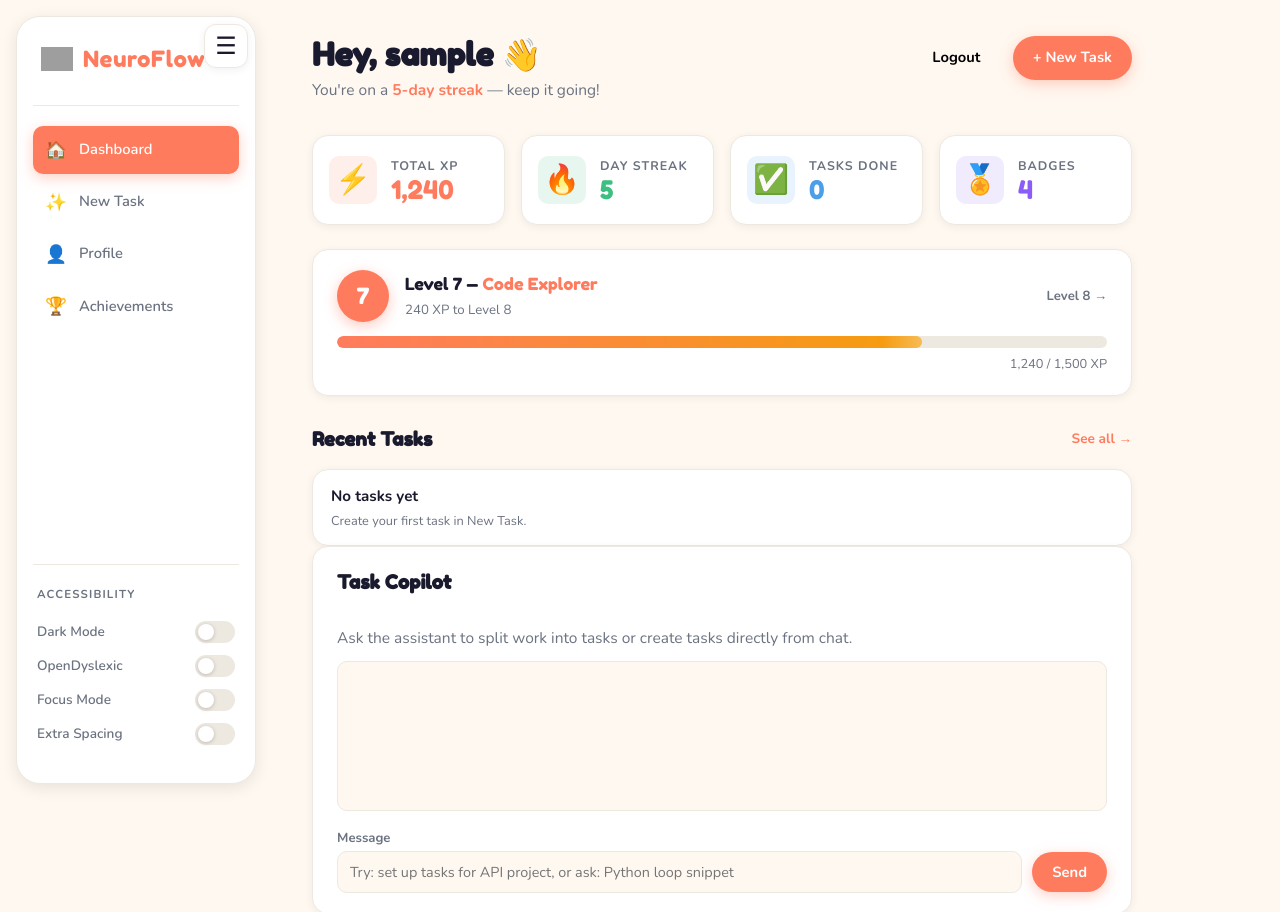
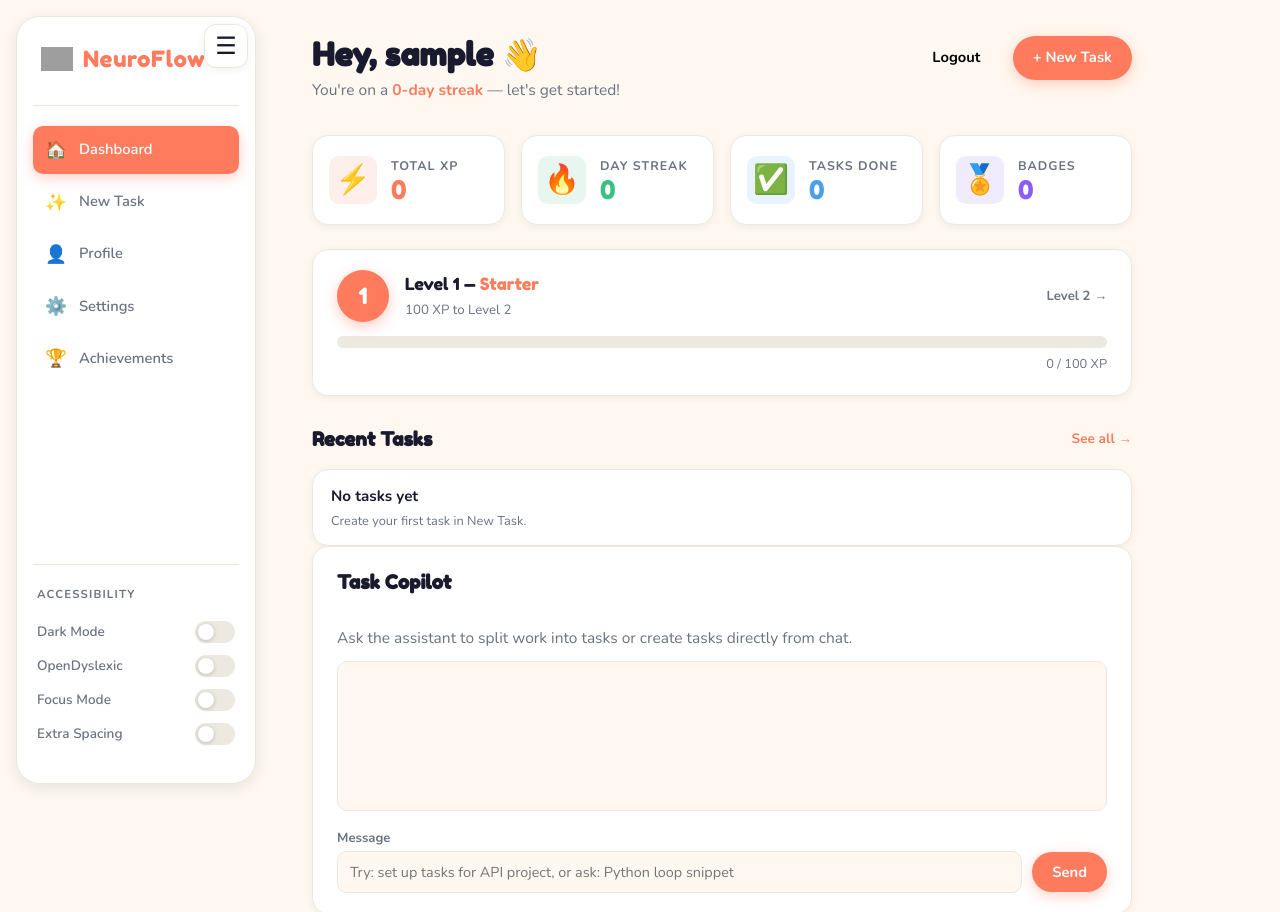
Before and after one commit to MiTsErRobot1943/NeuroFlow, a Flask app: page / in a window 1280 px wide. Shown: the top 912 px of the page. Run offline with Flask 3, Linux system fonts and the light colour scheme; the visitor is signed in with stand-in values (Sample User, id 1); data comes from the database, SQL or seed files in the repository; data that the repository does not hold is empty; some libraries are stand-ins or nearby versions; grey boxes are pictures that could not be loaded.

Commit message:
Add settings screen with accessibility preferences and theme options

```diff
--- a/Template/Dashboard.html
+++ b/Template/Dashboard.html
@@ -12,7 +12,7 @@
   <link rel="stylesheet" href="{{ url_for('static', filename='css/style.css') }}" />
   <meta name="csrf-token" content="{{ csrf_token }}" />
 </head>
-<body>
+<body data-accessibility-defaults="{{ accessibility_defaults_json|e }}">
 
   <button
     id="sidebar-toggle"
@@ -54,6 +54,12 @@
         <a href="#screen-profile" class="nav-link" data-screen="profile">
           <span class="nav-icon">👤</span>
           <span class="nav-label">Profile</span>
+        </a>
+      </li>
+      <li>
+        <a href="#screen-settings" class="nav-link" data-screen="settings">
+          <span class="nav-icon">⚙️</span>
+          <span class="nav-label">Settings</span>
         </a>
       </li>
       <li>
@@ -103,7 +109,7 @@
       <header class="page-header">
         <div>
           <h1 class="page-title">Hey, {{ username|e }} 👋</h1>
-          <p class="page-subtitle">You're on a <strong>5-day streak</strong> — keep it going!</p>
+          <p class="page-subtitle">You're on a <strong>0-day streak</strong> — let's get started!</p>
         </div>
         <div class="header-actions">
           <form method="post" action="{{ url_for('logout') }}" style="display:inline-block;margin-right:0.5rem;">
@@ -121,7 +127,7 @@
           <div class="stat-card__icon" aria-hidden="true">⚡</div>
           <div class="stat-card__body">
             <p class="stat-card__label">Total XP</p>
-            <p class="stat-card__value" id="stat-xp">1,240</p>
+            <p class="stat-card__value" id="stat-xp">0</p>
           </div>
         </article>
 
@@ -129,7 +135,7 @@
           <div class="stat-card__icon" aria-hidden="true">🔥</div>
           <div class="stat-card__body">
             <p class="stat-card__label">Day Streak</p>
-            <p class="stat-card__value" id="stat-streak">5</p>
+            <p class="stat-card__value" id="stat-streak">0</p>
           </div>
         </article>
 
@@ -137,7 +143,7 @@
           <div class="stat-card__icon" aria-hidden="true">✅</div>
           <div class="stat-card__body">
             <p class="stat-card__label">Tasks Done</p>
-            <p class="stat-card__value" id="stat-tasks">18</p>
+            <p class="stat-card__value" id="stat-tasks">0</p>
           </div>
         </article>
 
@@ -145,7 +151,7 @@
           <div class="stat-card__icon" aria-hidden="true">🏅</div>
           <div class="stat-card__body">
             <p class="stat-card__label">Badges</p>
-            <p class="stat-card__value" id="stat-badges">4</p>
+            <p class="stat-card__value" id="stat-badges">0</p>
           </div>
         </article>
 
@@ -154,19 +160,19 @@
       <!-- Level Progress -->
       <div class="level-card">
         <div class="level-card__header">
-          <div class="level-badge" aria-label="Current level: 7">
-            <span class="level-badge__num">7</span>
+          <div class="level-badge" aria-label="Current level: 1">
+            <span class="level-badge__num">1</span>
           </div>
           <div class="level-card__info">
-            <p class="level-card__title">Level 7 — <span class="level-card__rank">Code Explorer</span></p>
-            <p class="level-card__sub">240 XP to Level 8</p>
+            <p class="level-card__title">Level 1 — <span class="level-card__rank">Starter</span></p>
+            <p class="level-card__sub">100 XP to Level 2</p>
           </div>
-          <div class="level-card__next" aria-hidden="true">Level 8 →</div>
+          <div class="level-card__next" aria-hidden="true">Level 2 →</div>
         </div>
-        <div class="progress-track" role="progressbar" aria-valuenow="76" aria-valuemin="0" aria-valuemax="100" aria-label="Level progress: 76%">
-          <div class="progress-fill" id="level-progress" style="--progress: 76%"></div>
+        <div class="progress-track" role="progressbar" aria-valuenow="0" aria-valuemin="0" aria-valuemax="100" aria-label="Level progress: 0%">
+          <div class="progress-fill" id="level-progress" style="--progress: 0%"></div>
         </div>
-        <p class="progress-label">1,240 / 1,500 XP</p>
+        <p class="progress-label">0 / 100 XP</p>
       </div>
 
       <!-- Recent Tasks -->
@@ -422,6 +428,62 @@
       </div>
     </section>
 
+    <section class="screen" id="screen-settings" aria-label="Settings" hidden>
+      <header class="page-header">
+        <div>
+          <h1 class="page-title">Settings</h1>
+          <p class="page-subtitle">Manage app preferences, accessibility defaults, and account options.</p>
+        </div>
+      </header>
+
+      <div class="task-builder-grid">
+        <section class="level-card task-builder-card" aria-labelledby="settings-preferences-heading">
+          <h2 id="settings-preferences-heading" class="section-title">Display Preferences</h2>
+          <form class="task-form" autocomplete="off">
+            <label for="settings-theme-select" class="task-form__label">Theme</label>
+            <select id="settings-theme-select" class="task-input">
+              <option value="light">Light</option>
+              <option value="dark">Dark</option>
+            </select>
+
+            <label class="task-checkbox-label" for="settings-sidebar-collapsed">
+              <input id="settings-sidebar-collapsed" type="checkbox" />
+              <span>Collapse sidebar by default</span>
+            </label>
+          </form>
+        </section>
+
+        <section class="level-card task-builder-card" aria-labelledby="settings-accessibility-heading">
+          <h2 id="settings-accessibility-heading" class="section-title">Accessibility Defaults</h2>
+          <form class="task-form" autocomplete="off">
+            <label class="task-checkbox-label" for="settings-dyslexic">
+              <input id="settings-dyslexic" type="checkbox" />
+              <span>Enable OpenDyslexic font</span>
+            </label>
+
+            <label class="task-checkbox-label" for="settings-focus">
+              <input id="settings-focus" type="checkbox" />
+              <span>Enable focus mode</span>
+            </label>
+
+            <label class="task-checkbox-label" for="settings-spacing">
+              <input id="settings-spacing" type="checkbox" />
+              <span>Enable extra spacing</span>
+            </label>
+          </form>
+        </section>
+      </div>
+
+      <section class="level-card" aria-labelledby="settings-actions-heading">
+        <div class="tasks-section__header">
+          <h2 id="settings-actions-heading" class="section-title">Quick Actions</h2>
+        </div>
+        <p class="page-subtitle">Reset local preferences for this browser session if needed.</p>
+        <button id="settings-reset-preferences" type="button" class="btn">Reset Preferences</button>
+        <p id="settings-status" class="level-card__sub" aria-live="polite"></p>
+      </section>
+    </section>
+
     <section class="screen" id="screen-achievements" aria-label="Achievements" hidden>
       <header class="page-header">
         <div>
--- a/Template/js/APP.js
+++ b/Template/js/APP.js
@@ -100,11 +100,19 @@ document.addEventListener('DOMContentLoaded', () => {
     dashboard: document.getElementById('screen-dashboard'),
     tasks: document.getElementById('screen-tasks'),
     profile: document.getElementById('screen-profile'),
+    settings: document.getElementById('screen-settings'),
     achievements: document.getElementById('screen-achievements')
   };
 
   const sidebarToggle = document.getElementById('sidebar-toggle');
   const savedSidebarCollapsed = localStorage.getItem('nf-sidebar-collapsed') === 'true';
+  const settingsThemeSelect = document.getElementById('settings-theme-select');
+  const settingsSidebarCollapsed = document.getElementById('settings-sidebar-collapsed');
+  const settingsDyslexic = document.getElementById('settings-dyslexic');
+  const settingsFocus = document.getElementById('settings-focus');
+  const settingsSpacing = document.getElementById('settings-spacing');
+  const settingsResetPreferencesBtn = document.getElementById('settings-reset-preferences');
+  const settingsStatus = document.getElementById('settings-status');
 
   function setSidebarCollapsed(collapsed) {
     document.body.classList.toggle('sidebar-collapsed', collapsed);
@@ -113,6 +121,48 @@ document.addEventListener('DOMContentLoaded', () => {
       const expanded = !collapsed;
       sidebarToggle.setAttribute('aria-expanded', String(expanded));
       sidebarToggle.setAttribute('aria-label', expanded ? 'Close navigation menu' : 'Open navigation menu');
+    }
+  }
+
+  function setDarkThemeEnabled(enabled) {
+    const darkEnabled = Boolean(enabled);
+    html.setAttribute('data-theme', darkEnabled ? 'dark' : 'light');
+    localStorage.setItem('nf-theme', darkEnabled ? 'dark' : 'light');
+
+    const darkToggle = document.getElementById('toggle-dark');
+    if (darkToggle) {
+      darkToggle.setAttribute('aria-checked', String(darkEnabled));
+    }
+  }
+
+  function setAccessibilityPreference(toggleId, className, enabled) {
+    const active = Boolean(enabled);
+    document.body.classList.toggle(className, active);
+    localStorage.setItem(`nf-${toggleId}`, String(active));
+
+    const toggle = document.getElementById(toggleId);
+    if (toggle) {
+      toggle.setAttribute('aria-checked', String(active));
+    }
+  }
+
+  function syncSettingsControls() {
+    if (settingsThemeSelect instanceof HTMLSelectElement) {
+      settingsThemeSelect.value = html.getAttribute('data-theme') === 'dark' ? 'dark' : 'light';
+    }
+
+    if (settingsSidebarCollapsed instanceof HTMLInputElement) {
+      settingsSidebarCollapsed.checked = document.body.classList.contains('sidebar-collapsed');
+    }
+
+    if (settingsDyslexic instanceof HTMLInputElement) {
+      settingsDyslexic.checked = document.body.classList.contains('a11y-dyslexic');
+    }
+    if (settingsFocus instanceof HTMLInputElement) {
+      settingsFocus.checked = document.body.classList.contains('a11y-focus');
+    }
+    if (settingsSpacing instanceof HTMLInputElement) {
+      settingsSpacing.checked = document.body.classList.contains('a11y-spacing');
     }
   }
 
@@ -141,6 +191,10 @@ document.addEventListener('DOMContentLoaded', () => {
         link.removeAttribute('aria-current');
       }
     });
+
+    if (screenName === 'settings') {
+      syncSettingsControls();
+    }
   }
 
   document.querySelectorAll('[data-screen]').forEach(link => {
@@ -153,6 +207,65 @@ document.addEventListener('DOMContentLoaded', () => {
   });
 
   showScreen('dashboard');
+
+  if (settingsThemeSelect instanceof HTMLSelectElement) {
+    settingsThemeSelect.addEventListener('change', event => {
+      const target = event.target;
+      if (!(target instanceof HTMLSelectElement)) return;
+      setDarkThemeEnabled(target.value === 'dark');
+      if (settingsStatus) settingsStatus.textContent = 'Theme preference saved.';
+    });
+  }
+
+  if (settingsSidebarCollapsed instanceof HTMLInputElement) {
+    settingsSidebarCollapsed.addEventListener('change', event => {
+      const target = event.target;
+      if (!(target instanceof HTMLInputElement)) return;
+      setSidebarCollapsed(target.checked);
+      if (settingsStatus) settingsStatus.textContent = 'Sidebar preference saved.';
+    });
+  }
+
+  if (settingsDyslexic instanceof HTMLInputElement) {
+    settingsDyslexic.addEventListener('change', event => {
+      const target = event.target;
+      if (!(target instanceof HTMLInputElement)) return;
+      setAccessibilityPreference('toggle-dyslexic', 'a11y-dyslexic', target.checked);
+      if (settingsStatus) settingsStatus.textContent = 'Accessibility preference saved.';
+    });
+  }
+
+  if (settingsFocus instanceof HTMLInputElement) {
+    settingsFocus.addEventListener('change', event => {
+      const target = event.target;
+      if (!(target instanceof HTMLInputElement)) return;
+      setAccessibilityPreference('toggle-focus', 'a11y-focus', target.checked);
+      if (settingsStatus) settingsStatus.textContent = 'Accessibility preference saved.';
+    });
+  }
+
+  if (settingsSpacing instanceof HTMLInputElement) {
+    settingsSpacing.addEventListener('change', event => {
+      const target = event.target;
+      if (!(target instanceof HTMLInputElement)) return;
+      setAccessibilityPreference('toggle-spacing', 'a11y-spacing', target.checked);
+      if (settingsStatus) settingsStatus.textContent = 'Accessibility preference saved.';
+    });
+  }
+
+  if (settingsResetPreferencesBtn) {
+    settingsResetPreferencesBtn.addEventListener('click', () => {
+      setDarkThemeEnabled(false);
+      setSidebarCollapsed(false);
+      setAccessibilityPreference('toggle-dyslexic', 'a11y-dyslexic', false);
+      setAccessibilityPreference('toggle-focus', 'a11y-focus', false);
+      setAccessibilityPreference('toggle-spacing', 'a11y-spacing', false);
+      syncSettingsControls();
+      if (settingsStatus) settingsStatus.textContent = 'Preferences reset to defaults.';
+    });
+  }
+
+  syncSettingsControls();
 
   function generateId(prefix) {
     return `${prefix}-${Date.now()}-${Math.random().toString(36).slice(2, 8)}`;
@@ -854,10 +967,10 @@ document.addEventListener('DOMContentLoaded', () => {
 
   function animateStats() {
     setTimeout(() => {
-      animateCount(document.getElementById('stat-xp'), '1240');
-      animateCount(document.getElementById('stat-streak'), '5');
+      animateCount(document.getElementById('stat-xp'), '0');
+      animateCount(document.getElementById('stat-streak'), '0');
       animateCount(document.getElementById('stat-tasks'), String(countCompletedTasks()));
-      animateCount(document.getElementById('stat-badges'), '4');
+      animateCount(document.getElementById('stat-badges'), '0');
     }, 300);
   }
 
--- a/src/desktop_launcher.py
+++ b/src/desktop_launcher.py
@@ -24,6 +24,7 @@ from src.constants import (
     DESKTOP_WINDOW_HEIGHT,
     DESKTOP_WINDOW_TITLE,
     DESKTOP_WINDOW_WIDTH,
+    HTTP_RESPONSE_OK,
     HTTP_TIMEOUT,
 )
 from src.logging_config import setup_logger
```
Also changed, not shown: Template/js/login.js (added), src/services/accessibility_recommender.py (added).
